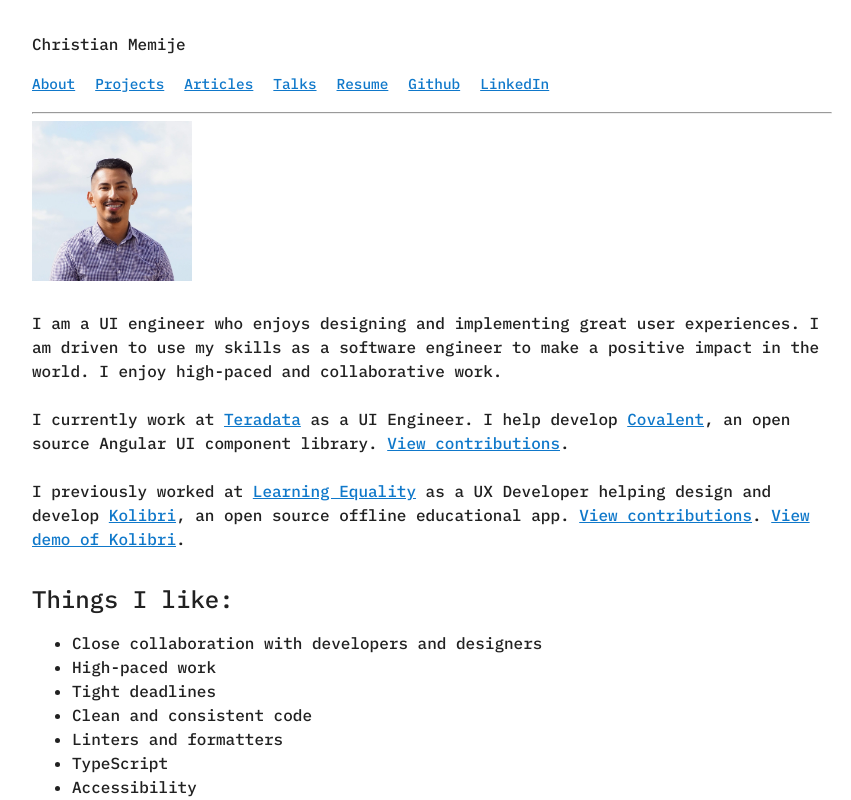
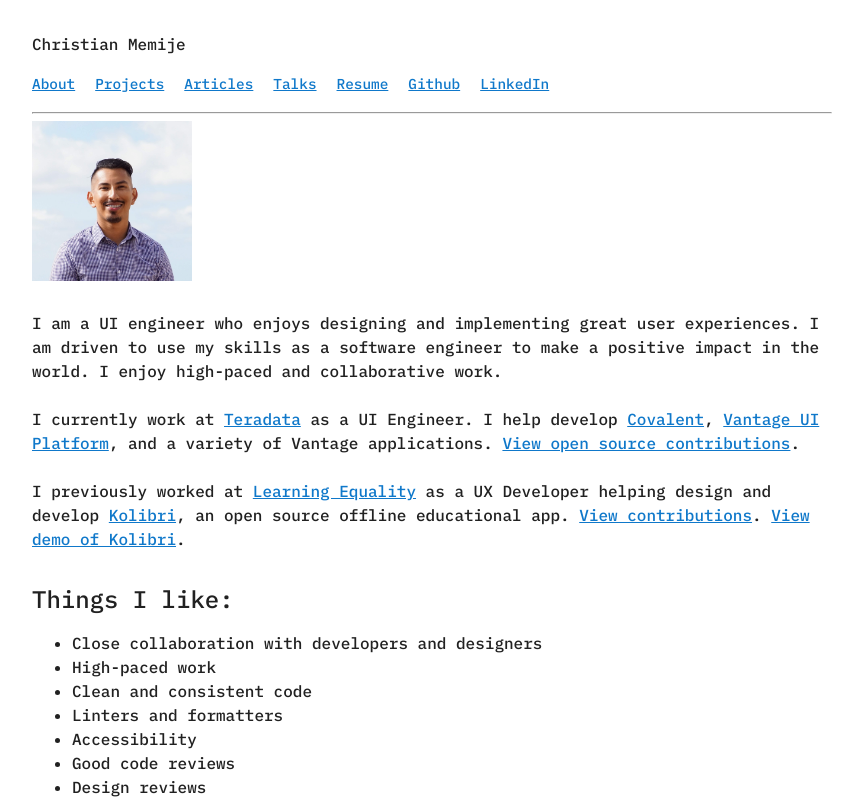
Before and after one commit to christianmemije/christian-memije, a Nuxt app: page / in a window 1280 px wide. Shown: the top 800 px of the page, without its empty margins (208-1059 px from the left). Built offline with nearby package versions, Linux system fonts and the light colour scheme.

Commit message:
feat(): cleanup

```diff
--- a/pages/index.vue
+++ b/pages/index.vue
@@ -1,9 +1,6 @@
 <template>
   <section>
-    <img
-      src="~assets/images/christian_memije.jpg"
-      alt="Profile picture of Christian Memije"
-    />
+    <img src="~assets/images/christian_memije.jpg" alt="Christian Memije" />
     <p>
       I am a UI engineer who enjoys designing and implementing great user
       experiences. I am driven to use my skills as a software engineer to make a
@@ -13,9 +10,13 @@
     <p>
       I currently work at
       <ExternalLink :href="TERDATA_LINK" text="Teradata" /> as a UI Engineer. I
-      help develop <ExternalLink :href="COVALENT_LINK" text="Covalent" />, an
-      open source Angular UI component library.
-      <ExternalLink :href="COVALENT_PRS_LINK" text="View contributions" />.
+      help develop <ExternalLink :href="COVALENT_LINK" text="Covalent" />,
+      <ExternalLink :href="UI_PLATFORM_LINK" text="Vantage UI Platform" />, and
+      a variety of Vantage applications.
+      <ExternalLink
+        :href="TERADATA_PRS_LINK"
+        text="View open source contributions"
+      />.
     </p>
     <p>
       I previously worked at
@@ -23,26 +24,27 @@
       as a UX Developer helping design and develop
       <ExternalLink :href="KOLIBRI_LINK" text="Kolibri" />, an open source
       offline educational app.
-      <ExternalLink :href="KOLIBRI_PRS_LINK" text="View contributions" />.
+      <ExternalLink
+        :href="LEARNING_EQUALITY_PRS_LINK"
+        text="View contributions"
+      />.
       <ExternalLink :href="KOLIBRI_DEMO_LINK" text="View demo of Kolibri" />.
     </p>
     <h2>Things I like:</h2>
     <ul>
       <li>Close collaboration with developers and designers</li>
       <li>High-paced work</li>
-      <li>Tight deadlines</li>
       <li>Clean and consistent code</li>
       <li>Linters and formatters</li>
-      <li>TypeScript</li>
       <li>Accessibility</li>
-      <li>Really well done code reviews</li>
-      <li>Questioning designs, not simply blindly implementing mocks</li>
+      <li>Good code reviews</li>
+      <li>Design reviews</li>
       <li>Open source software</li>
     </ul>
     <h2>Other things I like</h2>
     <ul>
       <li>Music 🎧</li>
-      <li>Staying active via exercise and hiking 🏃‍♂️⛰️</li>
+      <li>Staying active 🏃‍♂️⛰️</li>
       <li>Enjoying nature 🏕️</li>
       <li>Traveling 🛫</li>
     </ul>
@@ -59,13 +61,14 @@ export default {
   data() {
     return {
       TERDATA_LINK: 'https://teradata.com',
-      COVALENT_LINK: 'https://teradata.github.io/covalent/',
-      COVALENT_PRS_LINK:
-        'https://github.com/teradata/covalent/pulls?q=is%3Apr+author%3Achristianmemije',
+      COVALENT_LINK: 'https://github.com/teradata/covalent',
+      UI_PLATFORM_LINK: 'https://github.com/Teradata/vantage-ui-platform',
+      TERADATA_PRS_LINK:
+        'https://github.com/pulls?q=is%3Apr+author%3Achristianmemije+user%3ATeradata',
       LEARNING_EQUALITY_LINK: 'https://learningequality.org',
       KOLIBRI_LINK: 'https://learningequality.org/kolibri/',
-      KOLIBRI_PRS_LINK:
-        'https://github.com/learningequality/kolibri/pulls?q=is%3Apr+author%3Achristianmemije',
+      LEARNING_EQUALITY_PRS_LINK:
+        'https://github.com/pulls?q=is%3Apr+author%3Achristianmemije+user%3Alearningequality',
       KOLIBRI_DEMO_LINK: 'http://kolibribeta.learningequality.org/learn'
     }
   }
```
